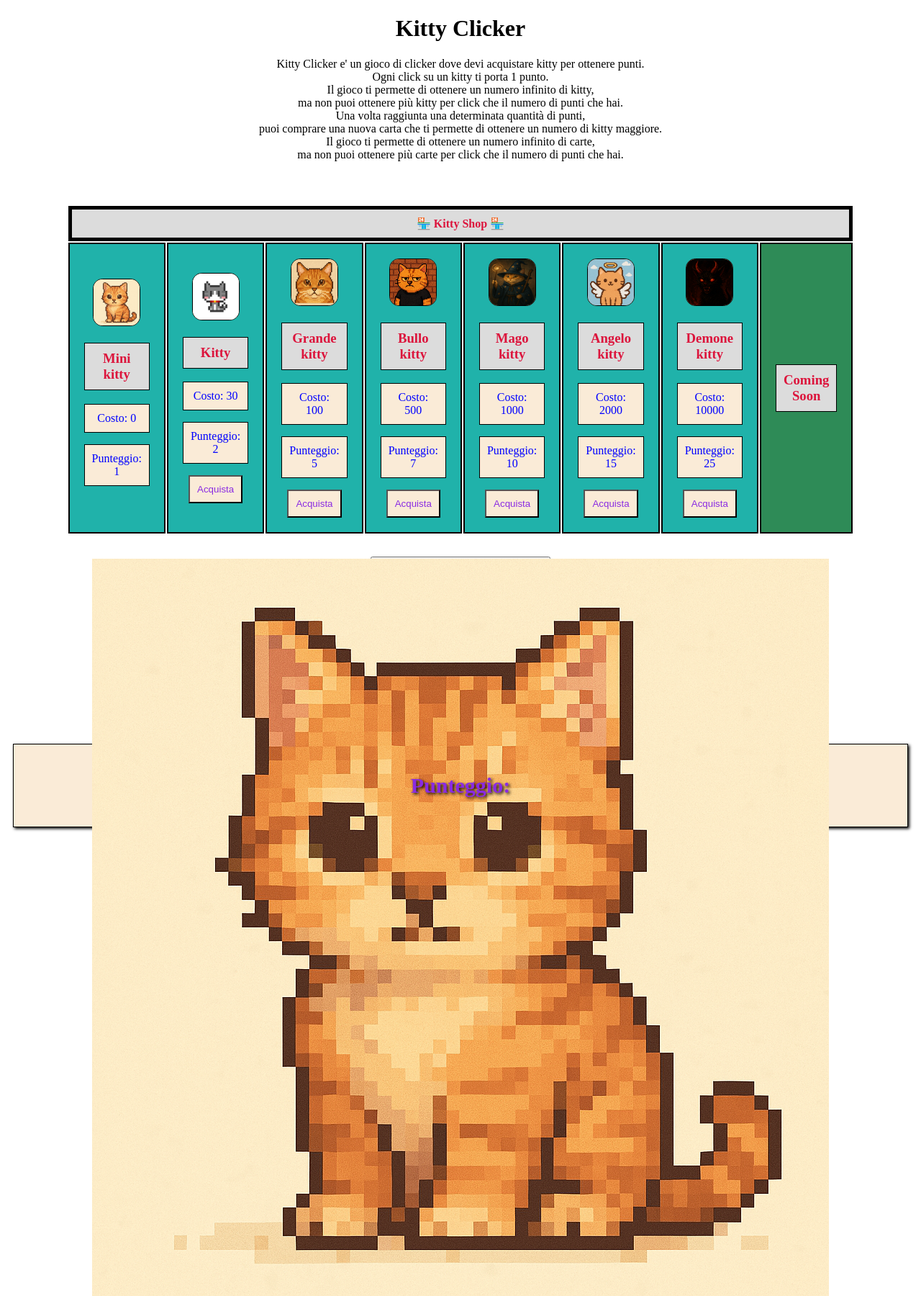
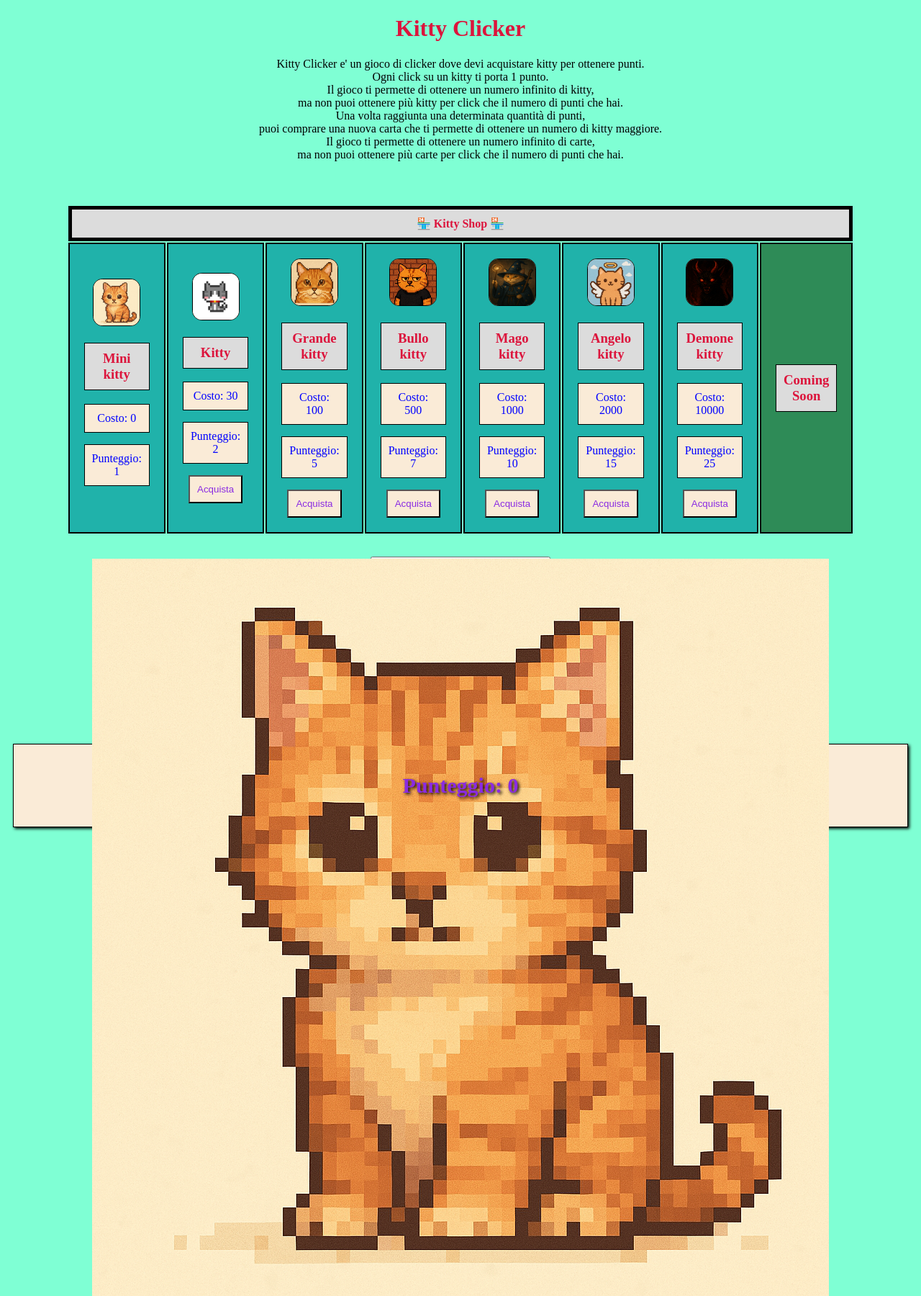
Before and after one commit to TommyisTommy1/Progetto_di_sistemi_2024_2025, a PHP site: page /archivio_videogiochi/kitty_clicker/kitty_clicker.html in a window 1280 px wide. Shown: the whole page at 72% size. Run offline with PHP 8.4, Linux system fonts and the light colour scheme.

Commit message:
fatto il punteggio, finisco domani

```diff
--- a/progetto_Sistemi_fineAnno_2024_2025/sito_Progetto/archivio_videogiochi/kitty_clicker/css/style.css
+++ b/progetto_Sistemi_fineAnno_2024_2025/sito_Progetto/archivio_videogiochi/kitty_clicker/css/style.css
@@ -4,8 +4,13 @@
 
 /* Questo e' un commento */
 
+body{
+    background-color: aquamarine;
+}
+
 .titoloPaginaWeb{
     text-align: center;
+    color: crimson;
 }
 
 .descrizioneGioco{
@@ -14,7 +19,7 @@
 
 .kittyShop{
     display: flex;
-    justify-content: center;
+    justify-content: space-evenly;
     align-items: center;
     margin-top: 30px;
 }
--- a/progetto_Sistemi_fineAnno_2024_2025/sito_Progetto/archivio_videogiochi/kitty_clicker/js/script.js
+++ b/progetto_Sistemi_fineAnno_2024_2025/sito_Progetto/archivio_videogiochi/kitty_clicker/js/script.js
@@ -0,0 +1,6 @@
+
+document.getElementById("kittyUso").addEventListener("click", function(){
+    punteggioTotale += parseFloat(document.getElementById("kittyUso").value);
+
+    document.getElementById("valorePunteggio").innerHTML = punteggioTotale;
+});
--- a/progetto_Sistemi_fineAnno_2024_2025/sito_Progetto/archivio_videogiochi/kitty_clicker/kitty_clicker.html
+++ b/progetto_Sistemi_fineAnno_2024_2025/sito_Progetto/archivio_videogiochi/kitty_clicker/kitty_clicker.html
@@ -43,6 +43,8 @@
 
     <!-- Divisore per indicare il gioco -->
     <div class="gioco">
+
+        <!-- Divisore per indicare lo shop dei kitty -->
         <div class="kittyShop" id="kittyShop">
             <table class="kittyShop">
                 <tr>
@@ -52,7 +54,7 @@
                     <td class="kitty">
                         <img src="img/mini_kitty.png" alt="mini_kitty">
                         <h3>Mini kitty</h3>
-                        <p>Costo: <span id="costo">0</span></p>
+                        <p>Costo: <span id="costo" class="costo">0</span></p>
                         <p>Punteggio: <span id="punteggio">1</span></p>
                         <div class="inUso"></div>
                     </td>
@@ -60,7 +62,7 @@
                     <td class="kitty">
                         <img src="img/kitty.png" alt="kitty">
                         <h3>Kitty</h3>
-                        <p>Costo: <span id="costo">30</span></p>
+                        <p>Costo: <span id="costo" class="costo">30</span></p>
                         <p>Punteggio: <span id="punteggio">2</span></p>
                         <div class="inUso"><input type="button" id="acquista" value="Acquista"></div>
                     </td>
@@ -68,7 +70,7 @@
                     <td class="kitty">
                         <img src="img/grande_kitty.png" alt="grande_kitty">
                         <h3>Grande kitty</h3>
-                        <p>Costo: <span id="costo">100</span></p>
+                        <p>Costo: <span id="costo" class="costo">100</span></p>
                         <p>Punteggio: <span id="punteggio">5</span></p>
                         <div class="inUso"><input type="button" id="acquista" value="Acquista"></div>
                     </td>
@@ -76,7 +78,7 @@
                     <td class="kitty">
                         <img src="img/bullo_kitty.png" alt="bullo_kitty">
                         <h3>Bullo kitty</h3>
-                        <p>Costo: <span id="costo">500</span></p>
+                        <p>Costo: <span id="costo" class="costo">500</span></p>
                         <p>Punteggio: <span id="punteggio">7</span></p>
                         <div class="inUso"><input type="button" id="acquista" value="Acquista"></div>
                     </td>
@@ -84,7 +86,7 @@
                     <td class="kitty">
                         <img src="img/mago_kitty.png" alt="mago_kitty">
                         <h3>Mago kitty</h3>
-                        <p>Costo: <span id="costo">1000</span></p>
+                        <p>Costo: <span id="costo" class="costo">1000</span></p>
                         <p>Punteggio: <span id="punteggio">10</span></p>
                         <div class="inUso"><input type="button" id="acquista" value="Acquista"></div>
                     </td>
@@ -92,7 +94,7 @@
                     <td class="kitty">
                         <img src="img/angelo_kitty.png" alt="angelo_kitty">
                         <h3>Angelo kitty</h3>
-                        <p>Costo: <span id="costo">2000</span></p>
+                        <p>Costo: <span id="costo" class="costo">2000</span></p>
                         <p>Punteggio: <span id="punteggio">15</span></p>
                         <div class="inUso"><input type="button" id="acquista" value="Acquista"></div>
                     </td>
@@ -100,7 +102,7 @@
                     <td class="kitty">
                         <img src="img/demone_kitty.png" alt="demone_kitty">
                         <h3>Demone kitty</h3>
-                        <p>Costo: <span id="costo">10000</span></p>
+                        <p>Costo: <span id="costo" class="costo">10000</span></p>
                         <p>Punteggio: <span id="punteggio">25</span></p>
                         <div class="inUso"><input type="button" id="acquista" value="Acquista"></div>
                     </td>
@@ -114,14 +116,14 @@
 
 
         <div class="kittyClicker" id="kittyClicker">
-            <button type="button" class="kittyUso">
+            <button type="button" class="kittyUso" id="kittyUso" value="1">
                 <img src="img/mini_kitty.png" alt="kitty">
             </button>
         </div>
 
 
         <div class="punteggioKitty" id="punteggioKitty">
-            <h2 class="punteggio">Punteggio: <span class="valorePunteggio" id="valorePunteggio"></span></h2>
+            <h2 class="punteggio">Punteggio: <span class="valorePunteggio" id="valorePunteggio">0</span></h2>
         </div>
     </div>
 
```
